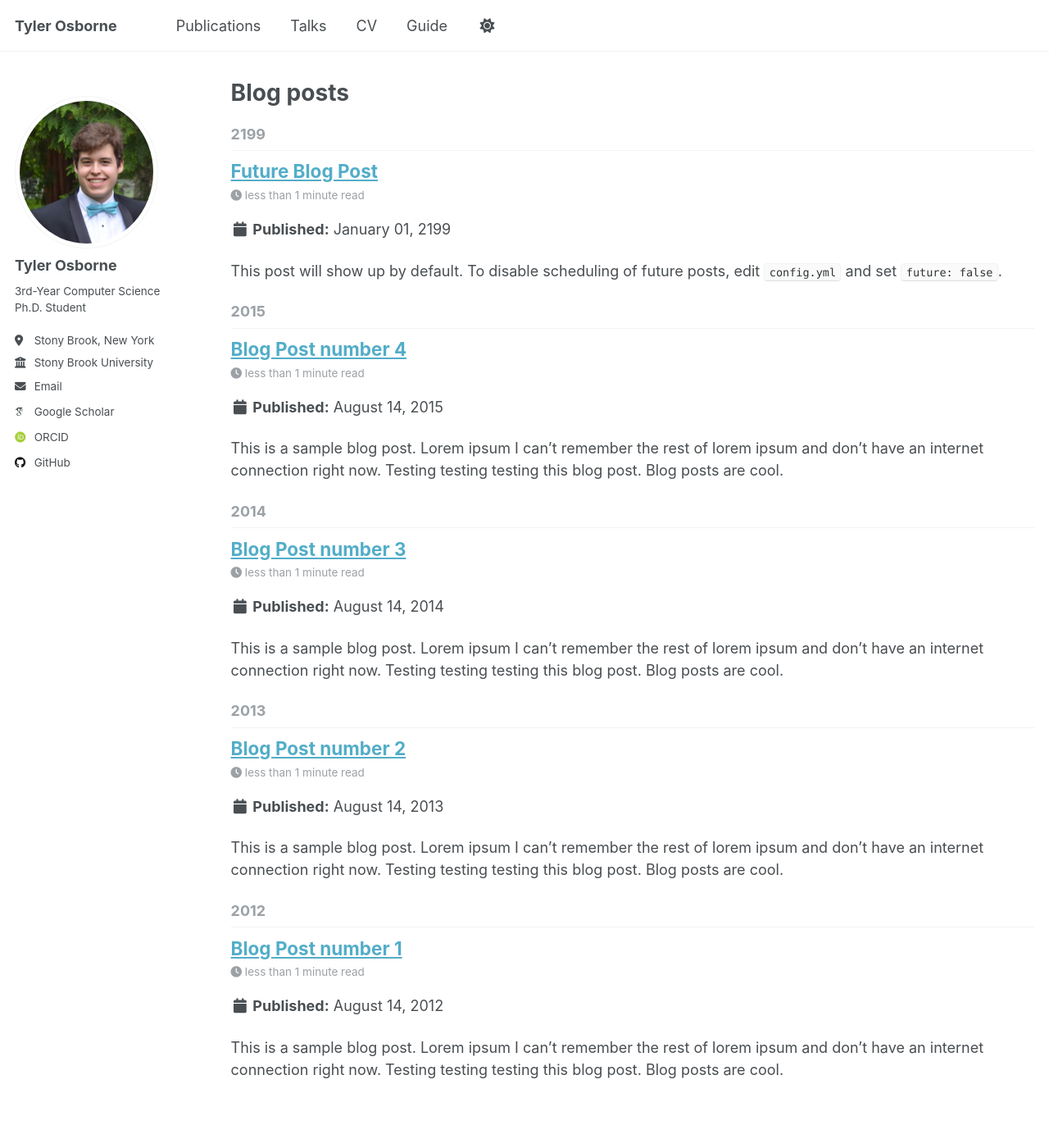
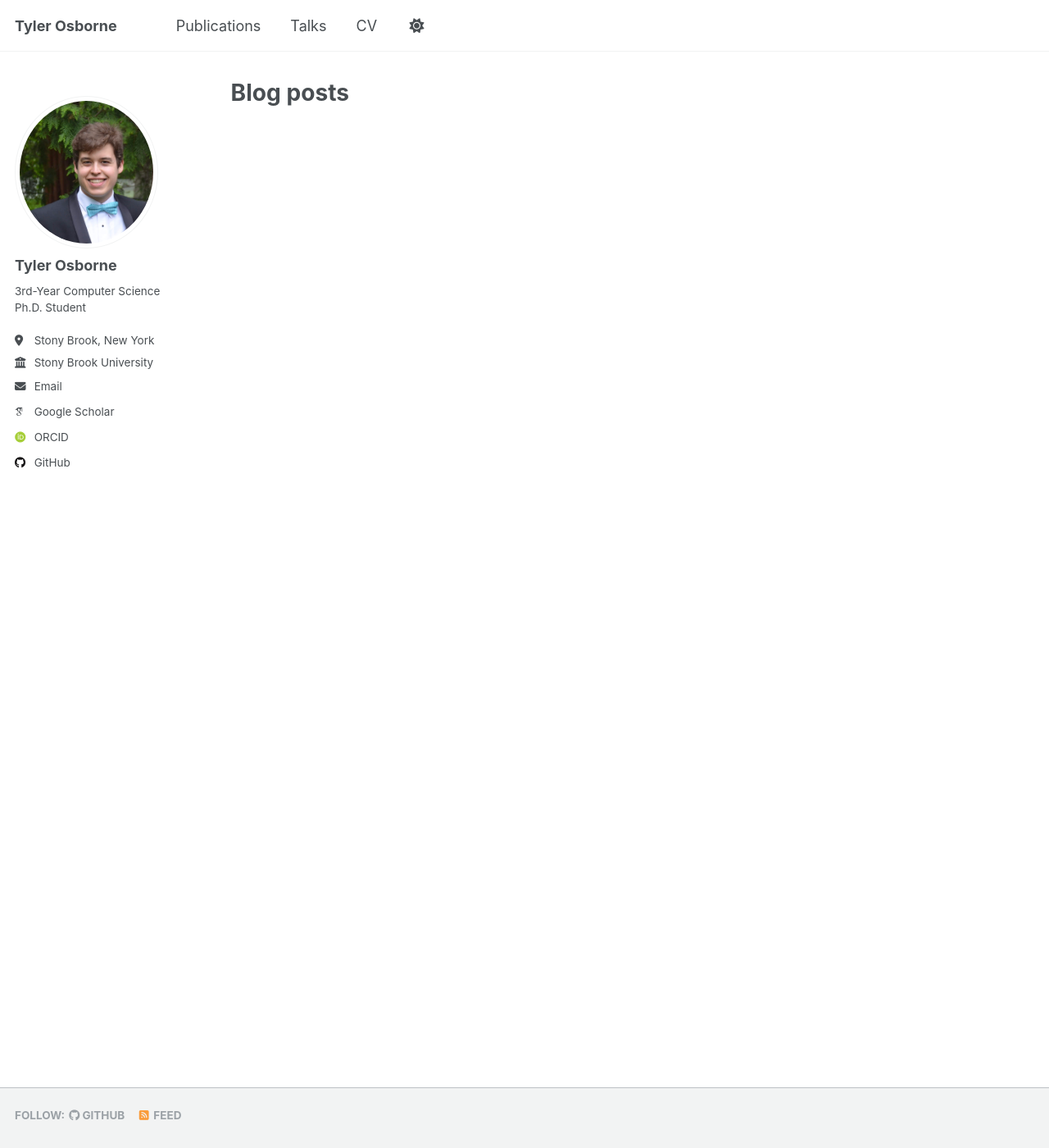
Before and after one commit to t-oz/t-oz.github.io, a Jekyll site: the page built from _pages/year-archive.html, in a window 1280 px wide and 1400 px high. Shown: the whole window at 82% size. Built offline with Jekyll 4.4.1, drawn with Linux system fonts in a browser that asks for light colours; some web fonts are replaced; some of the changed text lies outside the part shown.

Commit message:
more changes

```diff
--- a/_config.yml
+++ b/_config.yml
@@ -12,7 +12,7 @@ site_theme               : "default"
 title                    : "Tyler Osborne"
 title_separator          : "-"
 name                     : &name "Tyler Osborne"
-description              : &description "Tyler Osborne's personal website"
+description              : &description "Tyler Osborne's Academic Website"
 url                      : https://t-oz.github.io
 baseurl                  : ""
 repository               : "t-oz/t-oz.github.io"
--- a/_data/navigation.yml
+++ b/_data/navigation.yml
@@ -21,5 +21,5 @@ main:
   # - title: "CV"
   #   url: /cv-json/
 
-  - title: "Guide"
-    url: /markdown/
+  # - title: "Guide"
+  #   url: /markdown/
--- a/_includes/footer.html
+++ b/_includes/footer.html
@@ -18,8 +18,3 @@
   </ul>
 </div>
 {% endif %}
-
-<div class="page__footer-copyright">
-  &copy; {{ site.time | date: '%Y' }} {{ site.name | default: site.title }}, {{ site.data.ui-text[site.locale].powered_by | default: "Powered by" }} <a href="http://jekyllrb.com" rel="nofollow">Jekyll</a> &amp; <a href="https://github.com/academicpages/academicpages.github.io">AcademicPages</a>, a fork of <a href="https://mademistakes.com/work/minimal-mistakes-jekyll-theme/" rel="nofollow">Minimal Mistakes</a>.<br />
-  Site last updated {{ "now" | date: '%Y-%m-%d' %}}
-</div>
--- a/_includes/footer/custom.html
+++ b/_includes/footer/custom.html
@@ -1,3 +1,3 @@
 <!-- start custom footer snippets -->
-<a href="/sitemap/">Sitemap</a>
+
 <!-- end custom footer snippets -->
--- a/_posts/2012-08-14-blog-post-1.md
+++ /dev/null
@@ -1,20 +0,0 @@
----
-title: 'Blog Post number 1'
-date: 2012-08-14
-permalink: /posts/2012/08/blog-post-1/
-tags:
-  - cool posts
-  - category1
-  - category2
----
-
-This is a sample blog post. Lorem ipsum I can't remember the rest of lorem ipsum and don't have an internet connection right now. Testing testing testing this blog post. Blog posts are cool.
-
-Headings are cool
-======
-
-You can have many headings
-======
-
-Aren't headings cool?
-------
--- a/_posts/2013-08-14-blog-post-2.md
+++ /dev/null
@@ -1,20 +0,0 @@
----
-title: 'Blog Post number 2'
-date: 2013-08-14
-permalink: /posts/2013/08/blog-post-2/
-tags:
-  - cool posts
-  - category1
-  - category2
----
-
-This is a sample blog post. Lorem ipsum I can't remember the rest of lorem ipsum and don't have an internet connection right now. Testing testing testing this blog post. Blog posts are cool.
-
-Headings are cool
-======
-
-You can have many headings
-======
-
-Aren't headings cool?
-------
--- a/_posts/2014-08-14-blog-post-3.md
+++ /dev/null
@@ -1,20 +0,0 @@
----
-title: 'Blog Post number 3'
-date: 2014-08-14
-permalink: /posts/2014/08/blog-post-3/
-tags:
-  - cool posts
-  - category1
-  - category2
----
-
-This is a sample blog post. Lorem ipsum I can't remember the rest of lorem ipsum and don't have an internet connection right now. Testing testing testing this blog post. Blog posts are cool.
-
-Headings are cool
-======
-
-You can have many headings
-======
-
-Aren't headings cool?
-------
--- a/_posts/2199-01-01-future-post.md
+++ /dev/null
@@ -1,11 +0,0 @@
----
-title: 'Future Blog Post'
-date: 2199-01-01
-permalink: /posts/2012/08/blog-post-4/
-tags:
-  - cool posts
-  - category1
-  - category2
----
-
-This post will show up by default. To disable scheduling of future posts, edit `config.yml` and set `future: false`.
```
Also changed, not shown: _portfolio/portfolio-1.md (deleted, +0 -7 lines), _portfolio/portfolio-2.html (deleted, +0 -7 lines), _posts/2015-08-14-blog-post-4.md (deleted, +0 -20 lines).
